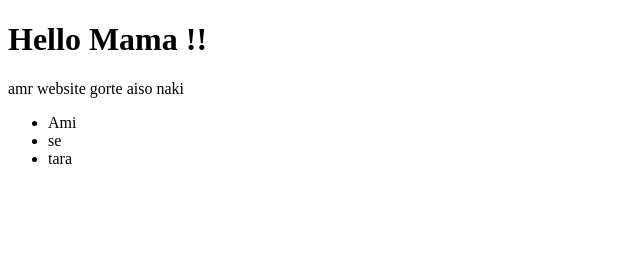
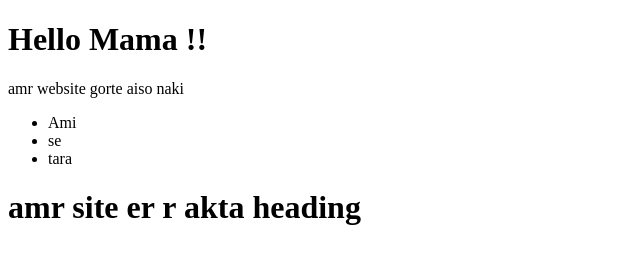
Before and after one commit to Hasan-new/project, a plain HTML site: page index.html in a window 1280 px wide. Shown: the whole page, without its empty margins (0-640 px from the left). Drawn offline with Linux system fonts and the light colour scheme.

Commit message:
abr line commit

```diff
--- a/index.html
+++ b/index.html
@@ -13,5 +13,6 @@
         <li>se</li>
         <li>tara</li>
     </ul>
+    <h1>amr site er r akta heading</h1>
 </body>
 </html>
```
